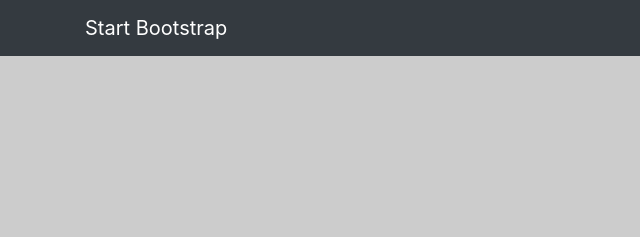
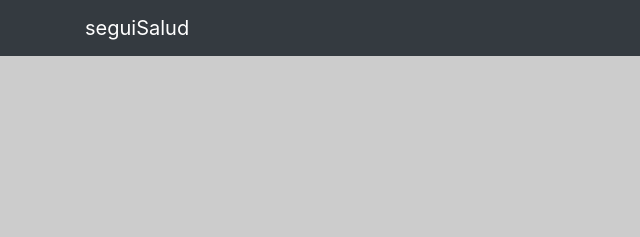
Before and after one commit to mlab-ar/landing_seguiSalud, a website: page index.html in a window 1280 px wide. Shown: the top 237 px of the page, 0-640 px from the left. Drawn offline with Linux system fonts and the light colour scheme; placeholder pictures from the web are drawn by us.

Commit message:
Brand name

```diff
--- a/index.html
+++ b/index.html
@@ -8,7 +8,7 @@
   <meta name="description" content="">
   <meta name="author" content="">
 
-  <title>Modern Business - Start Bootstrap Template</title>
+  <title>seguiSalud | Inicio</title>
 
   <!-- Bootstrap core CSS -->
   <link href="vendor/bootstrap/css/bootstrap.min.css" rel="stylesheet">
@@ -23,7 +23,7 @@
   <!-- Navigation -->
   <nav class="navbar fixed-top navbar-expand-lg navbar-dark bg-dark fixed-top">
     <div class="container">
-      <a class="navbar-brand" href="index.html">Start Bootstrap</a>
+      <a class="navbar-brand" href="index.html">seguiSalud</a>
       <button class="navbar-toggler navbar-toggler-right" type="button" data-toggle="collapse" data-target="#navbarResponsive" aria-controls="navbarResponsive" aria-expanded="false" aria-label="Toggle navigation">
         <span class="navbar-toggler-icon"></span>
       </button>
```
